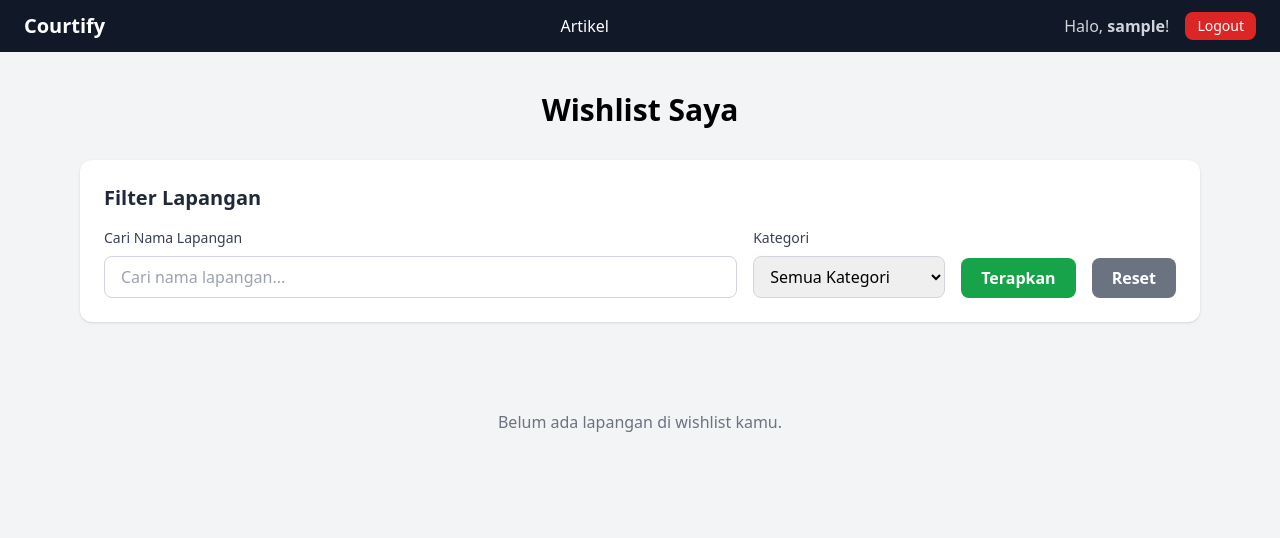
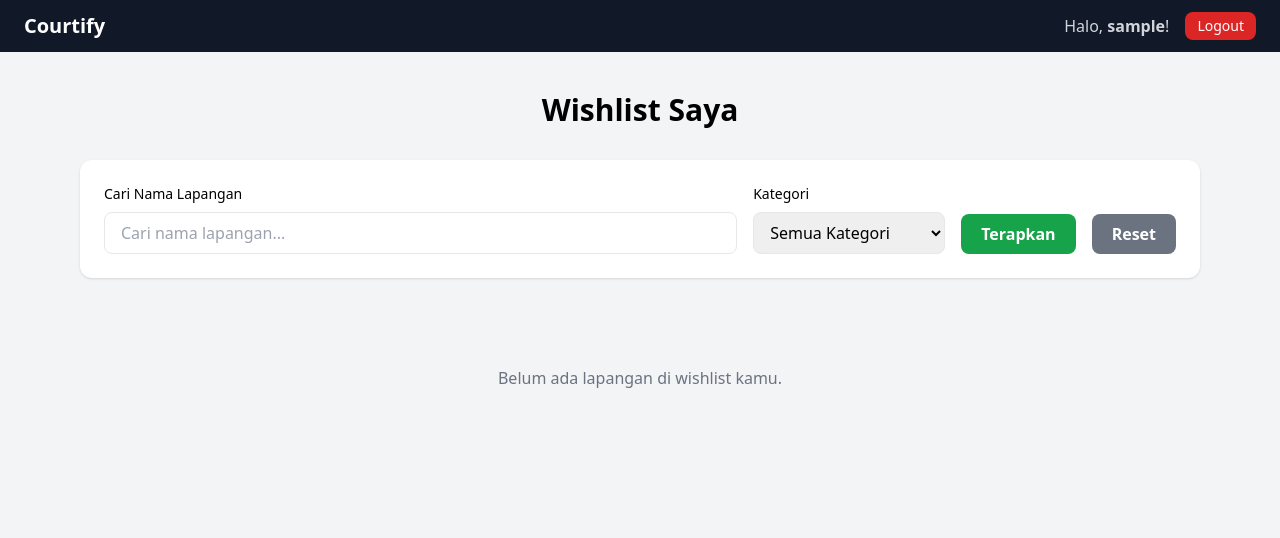
Before and after one commit to PBP25-D10/Courtify, a Django app: page /wishlist/ in a window 1280 px wide. Shown: the top 538 px of the page. Run offline with Django 5.2, Linux system fonts and the light colour scheme; the visitor is signed in with stand-in values (Sample User, id 1); data that the repository does not hold is empty; some libraries are stand-ins or nearby versions.

Commit message:
update minor bugs2

```diff
--- a/main/templates/main/iklan_list_owner.html
+++ b/main/templates/main/iklan_list_owner.html
@@ -83,7 +83,7 @@
         {% endfor %}
       </div>
     {% else %}
-      <div class="bg-white shadow rounded-xl p-8 text-center">
+      <div class="p-8 text-center">
         <p class="text-gray-600 text-lg">Belum ada iklan yang ditambahkan.</p>
       </div>
     {% endif %}
--- a/templates/base.html
+++ b/templates/base.html
@@ -24,17 +24,17 @@
 
         <!-- Desktop Menu -->
         <div class="hidden md:flex items-center space-x-6">
-          <a href="{% url 'artikel:news_list' %}" class="hover:text-blue-400 transition">Artikel</a>
-
           {% if user.is_authenticated and user.userprofile.role == "penyedia" %}
             <a href="{% url 'manajemen_lapangan:manajemen_dashboard' %}" class="hover:text-blue-400 transition">Dashboard</a>
             <a href="{% url 'manajemen_lapangan:lapangan_list_owner' %}" class="hover:text-blue-400 transition">Lapangan</a>
             <a href="{% url 'main:iklan_list' %}" class="hover:text-blue-400 transition">Iklan</a>
+            <a href="{% url 'artikel:news_list' %}" class="hover:text-blue-400 transition">Artikel</a>
           {% endif %}
 
           {% if user.is_authenticated and user.userprofile.role == "user" %}
             <a href="{% url 'wishlist:wishlist_list' %}" class="hover:text-blue-400 transition">Wishlist</a>
             <a href="{% url 'booking:booking_dashboard' %}" class="hover:text-blue-400 transition">Booking</a>
+            <a href="{% url 'artikel:news_list' %}" class="hover:text-blue-400 transition">Artikel</a>
           {% endif %}
         </div>
 
@@ -76,17 +76,17 @@
       <!-- Mobile Menu -->
       <div id="mobile-menu" class="md:hidden hidden mt-4 pb-4 border-t border-gray-700 pt-4">
         <div class="flex flex-col space-y-3">
-          <a href="{% url 'artikel:news_list' %}" class="hover:text-blue-400 transition">Artikel</a>
-
           {% if user.is_authenticated and user.userprofile.role == "penyedia" %}
             <a href="{% url 'manajemen_lapangan:manajemen_dashboard' %}" class="hover:text-blue-400 transition">Dashboard</a>
             <a href="{% url 'manajemen_lapangan:lapangan_list_owner' %}" class="hover:text-blue-400 transition">Lapangan</a>
             <a href="{% url 'main:iklan_list' %}" class="hover:text-blue-400 transition">Iklan</a>
+            <a href="{% url 'artikel:news_list' %}" class="hover:text-blue-400 transition">Artikel</a>
           {% endif %}
 
           {% if user.is_authenticated and user.userprofile.role == "user" %}
             <a href="{% url 'wishlist:wishlist_list' %}" class="hover:text-blue-400 transition">Wishlist</a>
             <a href="{% url 'booking:booking_dashboard' %}" class="hover:text-blue-400 transition">Booking</a>
+            <a href="{% url 'artikel:news_list' %}" class="hover:text-blue-400 transition">Artikel</a>
           {% endif %}
 
           <!-- Auth Section -->
--- a/wishlist/models.py
+++ b/wishlist/models.py
@@ -6,13 +6,12 @@ class Wishlist(models.Model):
     user = models.ForeignKey(
         settings.AUTH_USER_MODEL,
         on_delete=models.CASCADE,
-        related_name='wishlists'
+        related_name='wishlist_items'
     )
     lapangan = models.ForeignKey(
         Lapangan,
         on_delete=models.CASCADE,
-        related_name='wishlists',
-        to_field='id_lapangan'
+        related_name='wishlist_items'
     )
     created_at = models.DateTimeField(auto_now_add=True)
 
--- a/wishlist/templates/wishlist/wishlist_list.html
+++ b/wishlist/templates/wishlist/wishlist_list.html
@@ -4,24 +4,18 @@
   <div class="max-w-6xl mx-auto px-4">
     <h1 class="text-3xl font-bold mb-8 text-center">Wishlist Saya</h1>
 
-    <!-- Filter Bar -->
+    <!-- Filter -->
     <div class="bg-white rounded-xl shadow p-6 mb-6">
-      <h2 class="text-xl font-semibold text-gray-800 mb-4">Filter Lapangan</h2>
-
       <form method="get" class="flex flex-wrap items-end gap-4">
-        <!-- Cari Lapangan -->
         <div class="flex-1 min-w-[250px]">
-          <label for="q" class="block text-sm font-medium text-gray-700 mb-2">Cari Nama Lapangan</label>
-          <input type="text" id="q" name="q" placeholder="Cari nama lapangan..."
-                 value="{{ search_query }}"
-                 class="w-full px-4 py-2 border border-gray-300 rounded-lg focus:ring-2 focus:ring-blue-500 focus:border-blue-500">
+          <label class="block text-sm font-medium mb-2">Cari Nama Lapangan</label>
+          <input type="text" name="q" value="{{ search_query }}" placeholder="Cari nama lapangan..."
+            class="w-full border rounded-lg px-4 py-2 focus:ring-2 focus:ring-blue-500">
         </div>
 
-        <!-- Kategori -->
         <div class="w-48">
-          <label for="kategori" class="block text-sm font-medium text-gray-700 mb-2">Kategori</label>
-          <select id="kategori" name="kategori"
-                  class="w-full px-3 py-2 border border-gray-300 rounded-lg focus:ring-2 focus:ring-blue-500 focus:border-blue-500">
+          <label class="block text-sm font-medium mb-2">Kategori</label>
+          <select name="kategori" class="w-full border rounded-lg px-3 py-2 focus:ring-2 focus:ring-blue-500">
             <option value="">Semua Kategori</option>
             <option value="futsal" {% if selected_kategori == 'futsal' %}selected{% endif %}>Futsal</option>
             <option value="basket" {% if selected_kategori == 'basket' %}selected{% endif %}>Basket</option>
@@ -32,27 +26,12 @@
           </select>
         </div>
 
-        <!-- Tombol Terapkan -->
-        <div>
-          <label class="block text-sm mb-2 invisible">Terapkan</label>
-          <button type="submit"
-                  class="bg-green-600 hover:bg-green-700 text-white px-5 py-2 rounded-lg font-semibold transition w-full">
-            Terapkan
-          </button>
-        </div>
-
-        <!-- Tombol Reset -->
-        <div>
-          <label class="block text-sm mb-2 invisible">Reset</label>
-          <a href="{% url 'wishlist:wishlist_list' %}"
-             class="bg-gray-500 hover:bg-gray-600 text-white px-5 py-2 rounded-lg font-semibold transition w-full block text-center">
-            Reset
-          </a>
-        </div>
+        <button type="submit" class="bg-green-600 text-white px-5 py-2 rounded-lg font-semibold">Terapkan</button>
+        <a href="{% url 'wishlist:wishlist_list' %}" class="bg-gray-500 text-white px-5 py-2 rounded-lg font-semibold">Reset</a>
       </form>
     </div>
 
-    <!-- Wishlist Cards -->
+    <!-- Wishlist -->
     {% if wishlists %}
       <div class="grid grid-cols-1 sm:grid-cols-2 lg:grid-cols-3 gap-6">
         {% for item in wishlists %}
@@ -61,28 +40,19 @@
             <img src="{{ item.lapangan.foto.url }}" alt="{{ item.lapangan.nama }}" class="w-full h-48 object-cover">
           {% endif %}
           <div class="p-5">
-            <h2 class="text-xl font-semibold text-gray-800 mb-1">{{ item.lapangan.nama }}</h2>
-            <p class="text-sm text-gray-500 mb-2">{{ item.lapangan.kategori }} • {{ item.lapangan.lokasi }}</p>
+            <h2 class="text-xl font-semibold">{{ item.lapangan.nama }}</h2>
+            <p class="text-sm text-gray-500">{{ item.lapangan.kategori }} • {{ item.lapangan.lokasi }}</p>
             <p class="text-gray-700 font-medium">Rp {{ item.lapangan.harga_per_jam }} / jam</p>
-
-            <div class="mt-4 flex justify-between items-center">
-              <a href="{% url 'booking:booking_create' item.lapangan.id_lapangan %}"
-                 class="bg-green-600 hover:bg-green-700 text-white px-4 py-2 rounded-lg font-semibold">
-                Booking
-              </a>
-              <a href="{% url 'wishlist:wishlist_delete' item.id %}"
-                 class="bg-gray-500 hover:bg-gray-600 text-white px-4 py-2 rounded-lg font-semibold">
-                Hapus
-              </a>
+            <div class="mt-4 flex justify-between">
+              <a href="{% url 'booking:booking_create' item.lapangan.id_lapangan %}" class="bg-green-600 text-white px-4 py-2 rounded-lg">Booking</a>
+              <a href="{% url 'wishlist:wishlist_delete' item.id %}" class="bg-gray-500 text-white px-4 py-2 rounded-lg">Hapus</a>
             </div>
           </div>
         </div>
         {% endfor %}
       </div>
     {% else %}
-      <div class="text-center text-gray-500 py-16">
-        Belum ada lapangan di wishlist kamu.
-      </div>
+      <div class="text-center text-gray-500 py-16">Belum ada lapangan di wishlist kamu.</div>
     {% endif %}
   </div>
 </div>
--- a/wishlist/views.py
+++ b/wishlist/views.py
@@ -2,76 +2,72 @@ from django.shortcuts import render, get_object_or_404, redirect
 from django.contrib.auth.decorators import login_required
 from django.http import JsonResponse
 from django.contrib import messages
-from django.utils import timezone
-from datetime import timedelta
-from django.db import models
+from django.db.models import Q
+from .models import Wishlist
 from lapangan.models import Lapangan
-from .models import Wishlist
+
 
 @login_required
 def wishlist_list_view(request):
+    """Menampilkan daftar wishlist user"""
     wishlists = Wishlist.objects.filter(user=request.user).select_related('lapangan')
     search_query = request.GET.get('q', '')
     kategori_filter = request.GET.get('kategori', '')
 
+    # Filter pencarian nama lapangan
     if search_query:
-        wishlists = wishlists.filter(
-            models.Q(lapangan__nama__icontains=search_query)
-        )
+        wishlists = wishlists.filter(lapangan__nama__icontains=search_query)
 
+    # Filter kategori
     if kategori_filter:
-        wishlists = wishlists.filter(
-            models.Q(lapangan__kategori__iexact=kategori_filter)
-        )
+        wishlists = wishlists.filter(lapangan__kategori__iexact=kategori_filter)
 
-    return render(request, 'wishlist/wishlist_list.html', {
+    context = {
         'wishlists': wishlists,
         'search_query': search_query,
-        'selected_kategori': kategori_filter
-    })
+        'selected_kategori': kategori_filter,
+    }
+    return render(request, 'wishlist/wishlist_list.html', context)
 
 
 @login_required
 def wishlist_add_view(request, lapangan_id):
+    """Menambahkan atau menghapus lapangan dari wishlist"""
     lapangan = get_object_or_404(Lapangan, id_lapangan=lapangan_id)
     wishlist_item = Wishlist.objects.filter(user=request.user, lapangan=lapangan).first()
 
     if wishlist_item:
         wishlist_item.delete()
-        success = True
+        added = False
         message = f"{lapangan.nama} dihapus dari wishlist."
-        added = False
     else:
         Wishlist.objects.create(user=request.user, lapangan=lapangan)
-        success = True
-        message = f"{lapangan.nama} ditambahkan ke wishlist!"
         added = True
+        message = f"{lapangan.nama} ditambahkan ke wishlist."
 
     if request.headers.get('x-requested-with') == 'XMLHttpRequest':
-        return JsonResponse({'success': success, 'message': message, 'added': added})
+        return JsonResponse({'success': True, 'added': added, 'message': message})
 
-    if added:
-        messages.success(request, message)
-    else:
-        messages.info(request, message)
-
+    messages.success(request, message)
     return redirect('wishlist:wishlist_list')
 
 
 @login_required
 def wishlist_delete_view(request, wishlist_id):
+    """Menghapus item wishlist tertentu"""
     wishlist = get_object_or_404(Wishlist, id=wishlist_id, user=request.user)
     wishlist.delete()
-    messages.success(request, "Lapangan dihapus dari wishlist.")
 
     if request.headers.get('x-requested-with') == 'XMLHttpRequest':
         return JsonResponse({'success': True})
 
+    messages.success(request, "Lapangan dihapus dari wishlist.")
     return redirect('wishlist:wishlist_list')
+
 
 @login_required
 def wishlist_check_view(request, lapangan_id):
+    """Cek apakah lapangan sudah ada di wishlist user"""
     lapangan = get_object_or_404(Lapangan, id_lapangan=lapangan_id)
     in_wishlist = Wishlist.objects.filter(user=request.user, lapangan=lapangan).exists()
-
     return JsonResponse({'in_wishlist': in_wishlist})
```
Also changed, not shown: wishlist/migrations/0002_alter_wishlist_lapangan_alter_wishlist_user.py (added).
